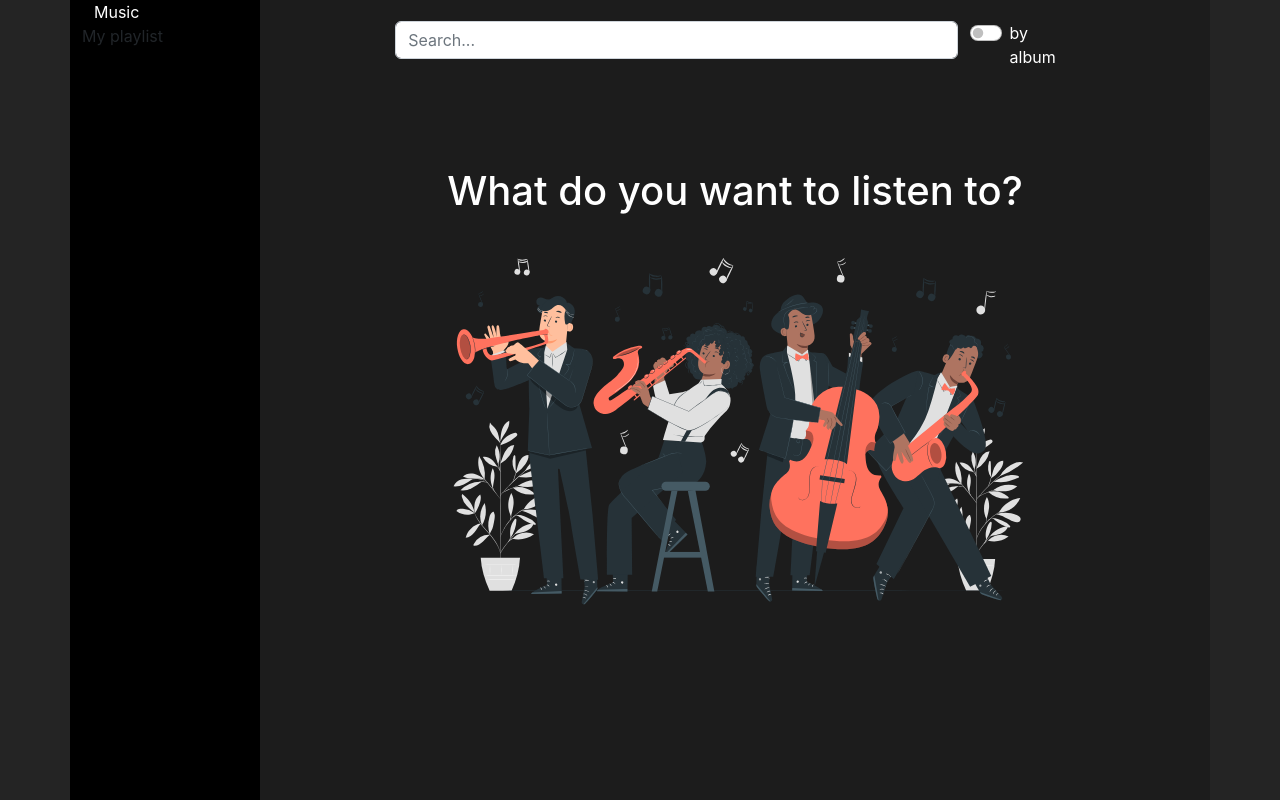
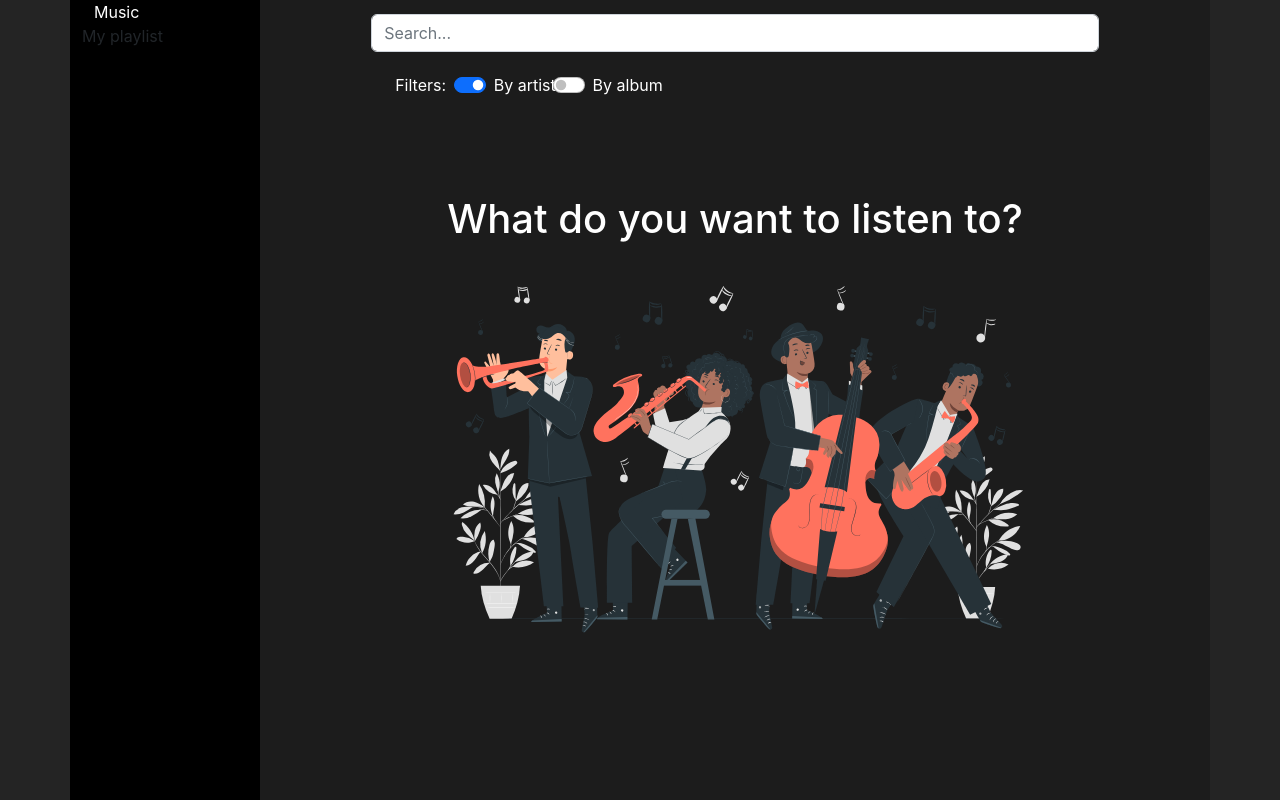
Before and after one commit to nicolasperdomol/W13-Project, a React (Create React App) app in the folder client/w13-client/: page / in a window 1280 px wide. Built offline with nearby package versions, Linux system fonts and the light colour scheme.

Commit message:
filter by artist added

```diff
--- a/client/w13-client/src/components/DiscorgsContent.js
+++ b/client/w13-client/src/components/DiscorgsContent.js
@@ -1,3 +1,4 @@
+/* eslint-disable jsx-a11y/role-has-required-aria-props */
 import React from 'react'
 import styles from './css/DiscorgsContent.module.css'
 import jazzBandIMG from '../imgs/jazzBand.svg'
@@ -20,6 +21,7 @@ class DiscorgsContent extends React.Component{
             data:[],
             albumsJSX:(<div className='col' style={{padding:"10%"}}><h1 className='text-center'>What do you want to listen to?</h1><img src={jazzBandIMG} alt="jazz band" /></div>),
             mode:modes.MultipleAlbums,
+            filter:"artist",
             additionalMedia:[]
         }
     }
@@ -27,13 +29,16 @@ class DiscorgsContent extends React.Component{
 
     async componentDidUpdate(prevProps, prevState){
         //TODO: Modify API access, get token and info without sending the key in the URL.
-        let url = "https://api.discogs.com/database/search?q='"+this.state.inputText+"'&format='album'&key=VUOrRLOIOnctmQdwiGKg&secret=YscHuQtQIOwyYKJapjStsQOKtQIfGNvF";
+        let url = "https://api.discogs.com/database/search?artist='"+this.state.inputText+"'&key=VUOrRLOIOnctmQdwiGKg&secret=YscHuQtQIOwyYKJapjStsQOKtQIfGNvF";
+        if(this.state.filter === "album"){
+            url = "https://api.discogs.com/database/search?q='"+this.state.inputText+"'&format='album'&key=VUOrRLOIOnctmQdwiGKg&secret=YscHuQtQIOwyYKJapjStsQOKtQIfGNvF";
+        }
         try{
             let isDataStateEmpty = this.state.data.length === 0;
             let hasInputTextChanged = prevState.inputText !== this.state.inputText;
-
+            let isEmptyInputText = this.state.inputText.length !== 0;
             //Runs the first time asign JSON to data.
-            if(isDataStateEmpty){
+            if(isDataStateEmpty && isEmptyInputText){
                 const response = await fetch(url)
                 const json = await response.json();
                 this.setState({
@@ -102,7 +107,7 @@ class DiscorgsContent extends React.Component{
     }
 
     handleOnChangeFilter = (event) =>{
-        alert(event.target.checked)
+        this.setState({filter:event.target.value})
     }
 
     multipleAlbumsJSX = () =>{
@@ -150,7 +155,7 @@ class DiscorgsContent extends React.Component{
         return (<><div className='col-3'><img src={this.state.additionalMedia.image} alt="Album cover" /></div>
         <div className='col-9' style={{marginBottom:"9%"}}><div className='container'><div className='row'>album</div><div className='row'>
             <b style={{padding:"0"}}><h1>{this.state.data.title}</h1></b>
-            <div style={{padding:"0"}}>{this.state.data.artists[0].name}</div>
+            <div style={{padding:"0"}}>{this.state.data.artists[0] !== undefined ? this.state.data.artists[0].name : ""}</div>
             </div></div></div>
             <div className='container'><div className='row'>
                 <div className='container'><div className='row'>
@@ -179,11 +184,16 @@ class DiscorgsContent extends React.Component{
             <div className='container'>
             <div className='row'>
                 <div className='col-10 offset-1'>
-                    <div className='container'><div className='row' style={{margin:"3% 0% 3% 0%"}}>
-                        <div className="col-10"><input value={this.state.inputText} className='form-control' type="text" placeholder='Search...' onChange={this.handleSearch}/></div>
-                        <div className="col-2 form-check form-switch align-items-center">
-                            <input name="filter" className="form-check-input" type="checkbox" role="switch" id="filter" onChange={(event)=>{this.handleOnChangeFilter(event)}}/>
-                            <label id='filter' className="form-check-label" htmlFor="filter">by album</label>
+                    <div className='container'>
+                        <div className="row" style={{marginTop:"2%"}}><input value={this.state.inputText} className='form-control' type="text" placeholder='Search...' onChange={this.handleSearch}/></div>
+                        <div className='row' style={{margin:"3% 0% 3% 0%"}}>
+                        <div className='col-1'>Filters: </div>
+                        <div className="col form-check form-switch">
+                            <div className='container'><div className='row'>
+                                <label id="artistLabel" className='col-2'>By artist<input name="filter" className="form-check-input" type="radio" role="switch" id="artist" value={"artist"} onChange={(event)=>{this.handleOnChangeFilter(event)}} checked={this.state.filter==="artist"}/></label>
+                                <label id="albumLabel" className='col-2'>By album<input name="filter" className="form-check-input" type="radio" role="switch" id="album" value={"album"} onChange={(event)=>{this.handleOnChangeFilter(event)}} checked={this.state.filter==="album"}/></label>
+                            </div></div>
+
                         </div>
                     </div></div>
                     <div id="album-container" className={"container " + this.state.isLoaded?" opacity-100":"opacity-50"}>
```
